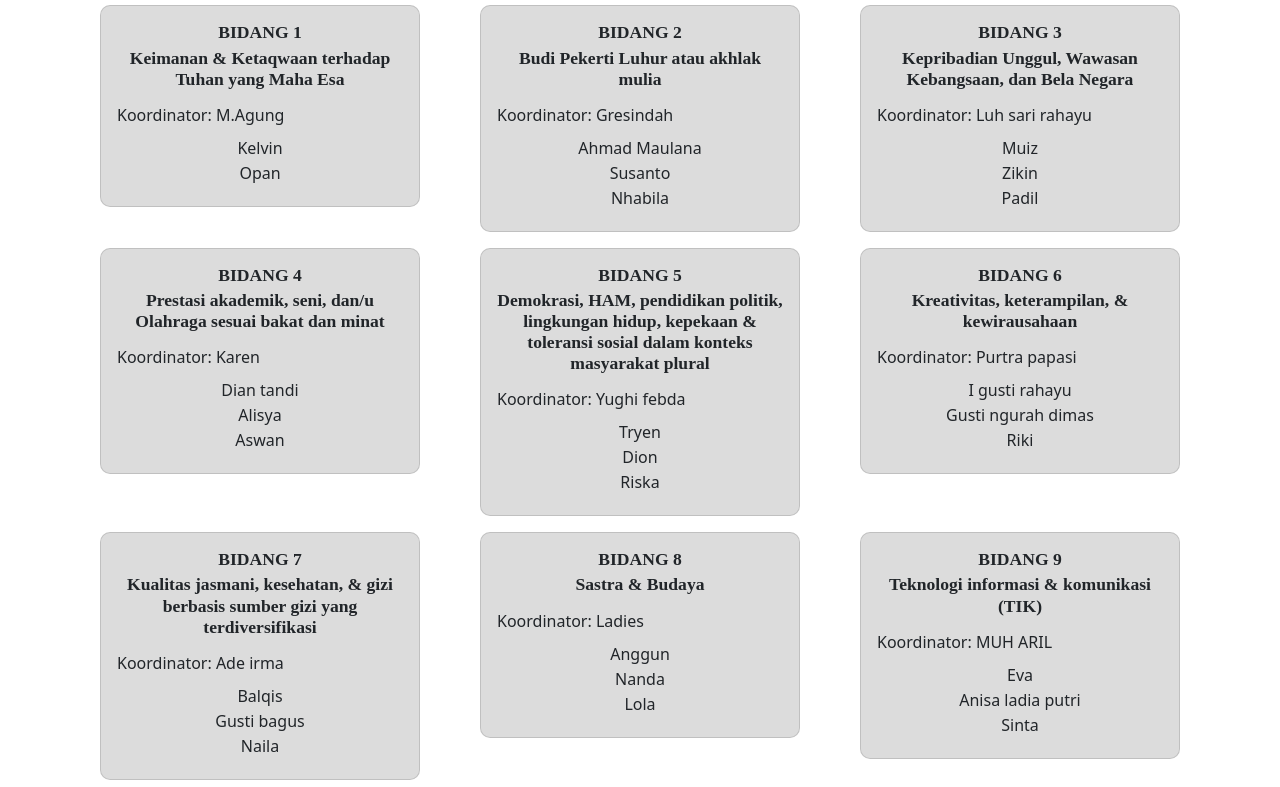
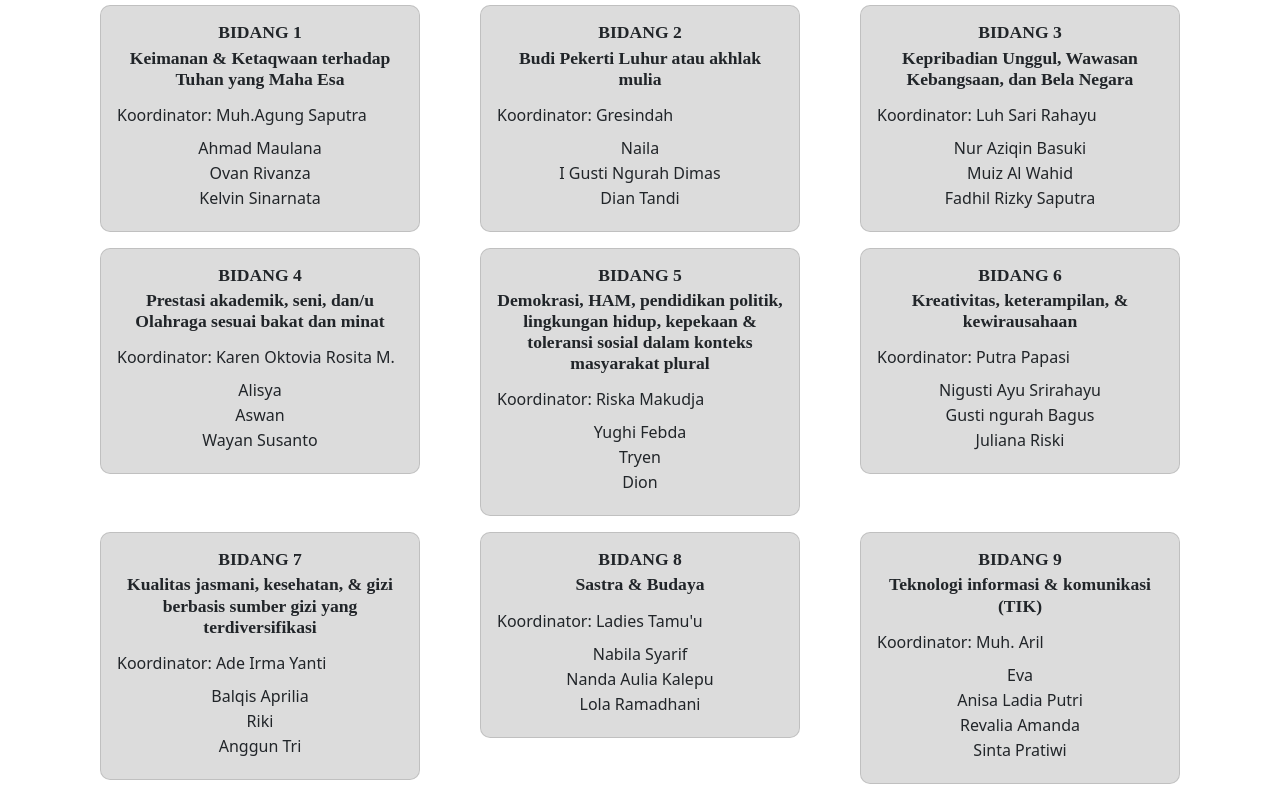
Before and after one commit to OsisPages/osisprofile.github.io, a plain HTML site: page index.html in a window 1280 px wide. Shown: the part 3961-4748 px from the top of the page. Drawn offline with nearby package versions, Linux system fonts and the light colour scheme.

Commit message:
Update index.html

```diff
--- a/index.html
+++ b/index.html
@@ -197,10 +197,11 @@
               <h6 class=" sekbid card-title text-center">BIDANG 1</h6>
               <h6 class="card-subtitle text-center">Keimanan & Ketaqwaan terhadap Tuhan yang Maha
                 Esa</h6>
-              <h7 class="card-subtitle text-center">Koordinator: M.Agung</h7>
+              <h7 class="card-subtitle text-center">Koordinator: Muh.Agung Saputra</h7>
               <dl class="card-text">
-                <dd class="nama text-center">Kelvin</dd>
-                <dd class="nama text-center">Opan</dd>
+                <dd class="nama text-center">Ahmad Maulana</dd>
+                <dd class="nama text-center">Ovan Rivanza</dd>
+                <dd class="nama text-center">Kelvin Sinarnata</dd>
               </dl>
             </div>
           </div>
@@ -212,9 +213,9 @@
               <h6 class="card-subtitle text-center">Budi Pekerti Luhur atau akhlak mulia</h6>
               <h7 class="card-subtitle mb-2">Koordinator: Gresindah</h7>
               <dl class="card-text">
-                <dd class="nama text-center">Ahmad Maulana</dd>
-                <dd class="nama text-center">Susanto</dd>
-                <dd class="nama text-center">Nhabila</dd>
+                <dd class="nama text-center">Naila</dd>
+                <dd class="nama text-center">I Gusti Ngurah Dimas</dd>
+                <dd class="nama text-center">Dian Tandi</dd>
               </dl>
             </div>
           </div>
@@ -224,11 +225,11 @@
             <div class="card-body">
               <h6 class=" sekbid card-title text-center">BIDANG 3</h6>
               <h6 class="card-subtitle text-center">Kepribadian Unggul, Wawasan Kebangsaan, dan Bela Negara</h6>
-              <h7 class="card-subtitle mb-2">Koordinator: Luh sari rahayu</h7>
+              <h7 class="card-subtitle mb-2">Koordinator: Luh Sari Rahayu</h7>
               <dl class="card-text">
-                <dd class="nama text-center">Muiz</dd>
-                <dd class="nama text-center">Zikin</dd>
-                <dd class="nama text-center">Padil</dd>
+                <dd class="nama text-center">Nur Aziqin Basuki</dd>
+                <dd class="nama text-center">Muiz Al Wahid</dd>
+                <dd class="nama text-center">Fadhil Rizky Saputra</dd>
               </dl>
             </div>
           </div>
@@ -239,11 +240,11 @@
               <h6 class=" sekbid card-title text-center">BIDANG 4</h6>
               <h6 class="card-subtitle text-center">Prestasi akademik, seni, dan/u Olahraga sesuai bakat dan minat
               </h6>
-              <h7 class="card-subtitle mb-2">Koordinator: Karen</h7>
+              <h7 class="card-subtitle mb-2">Koordinator: Karen Oktovia Rosita M.</h7>
               <dl class="card-text">
-                <dd class="nama text-center">Dian tandi</dd>
                 <dd class="nama text-center">Alisya</dd>
                 <dd class="nama text-center">Aswan</dd>
+                <dd class="nama text-center">Wayan Susanto</dd>
               </dl>
             </div>
           </div>
@@ -254,11 +255,11 @@
               <h6 class=" sekbid card-title text-center">BIDANG 5</h6>
               <h6 class="card-subtitle text-center">Demokrasi, HAM, pendidikan politik, lingkungan hidup, kepekaan &
                 toleransi sosial dalam konteks masyarakat plural</h6>
-              <h7 class="card-subtitle mb-2">Koordinator: Yughi febda</h7>
+              <h7 class="card-subtitle mb-2">Koordinator: Riska Makudja</h7>
               <dl class="card-text">
+                <dd class="nama text-center">Yughi Febda</dd>
                 <dd class="nama text-center">Tryen</dd>
                 <dd class="nama text-center">Dion</dd>
-                <dd class="nama text-center">Riska</dd>
               </dl>
             </div>
           </div>
@@ -268,11 +269,11 @@
             <div class="card-body">
               <h6 class=" sekbid card-title text-center">BIDANG 6</h6>
               <h6 class="card-subtitle text-center">Kreativitas, keterampilan, & kewirausahaan</h6>
-              <h7 class="card-subtitle mb-2">Koordinator: Purtra papasi</h7>
+              <h7 class="card-subtitle mb-2">Koordinator: Putra Papasi</h7>
               <dl class="card-text">
-                <dd class="nama text-center">I gusti rahayu</dd>
-                <dd class="nama text-center">Gusti ngurah dimas</dd>
-                <dd class="nama text-center">Riki</dd>
+                <dd class="nama text-center">Nigusti Ayu Srirahayu</dd>
+                <dd class="nama text-center">Gusti ngurah Bagus</dd>
+                <dd class="nama text-center">Juliana Riski</dd>
               </dl>
             </div>
           </div>
@@ -283,11 +284,11 @@
               <h6 class=" sekbid card-title text-center">BIDANG 7</h6>
               <h6 class="card-subtitle text-center">Kualitas jasmani, kesehatan, & gizi berbasis sumber gizi yang
                 terdiversifikasi</h6>
-              <h7 class="card-subtitle mb-2">Koordinator: Ade irma</h7>
+              <h7 class="card-subtitle mb-2">Koordinator: Ade Irma Yanti</h7>
               <dl class="card-text">
-                <dd class="nama text-center">Balqis</dd>
-                <dd class="nama text-center">Gusti bagus</dd>
-                <dd class="nama text-center">Naila</dd>
+                <dd class="nama text-center">Balqis Aprilia</dd>
+                <dd class="nama text-center">Riki</dd>
+                <dd class="nama text-center">Anggun Tri</dd>
               </dl>
             </div>
           </div>
@@ -297,11 +298,11 @@
             <div class="card-body">
               <h6 class=" sekbid card-title text-center">BIDANG 8</h6>
               <h6 class="card-subtitle text-center">Sastra & Budaya</h6>
-              <h7 class="card-subtitle text-center">Koordinator: Ladies</h7>
+              <h7 class="card-subtitle text-center">Koordinator: Ladies Tamu'u</h7>
               <dl class="card-text">
-                <dd class="nama text-center">Anggun</dd>
-                <dd class="nama text-center">Nanda</dd>
-                <dd class="nama text-center">Lola</dd>
+                <dd class="nama text-center">Nabila Syarif</dd>
+                <dd class="nama text-center">Nanda Aulia Kalepu</dd>
+                <dd class="nama text-center">Lola Ramadhani</dd>
               </dl>
             </div>
           </div>
@@ -311,11 +312,12 @@
             <div class="card-body">
               <h6 class=" sekbid card-title text-center">BIDANG 9</h6>
               <h6 class="card-subtitle text-center">Teknologi informasi & komunikasi (TIK) </h6>
-              <h7 class="card-subtitle text-center">Koordinator: MUH ARIL</h7>
+              <h7 class="card-subtitle text-center">Koordinator: Muh. Aril</h7>
               <dl class="card-text">
                 <dd class="nama text-center">Eva</dd>
-                <dd class="nama text-center">Anisa ladia putri</dd>
-                <dd class="nama text-center">Sinta</dd>
+                <dd class="nama text-center">Anisa Ladia Putri</dd>
+                <dd class="nama text-center">Revalia Amanda</dd>
+                <dd class="nama text-center">Sinta Pratiwi</dd>
               </dl>
             </div>
           </div>
```
